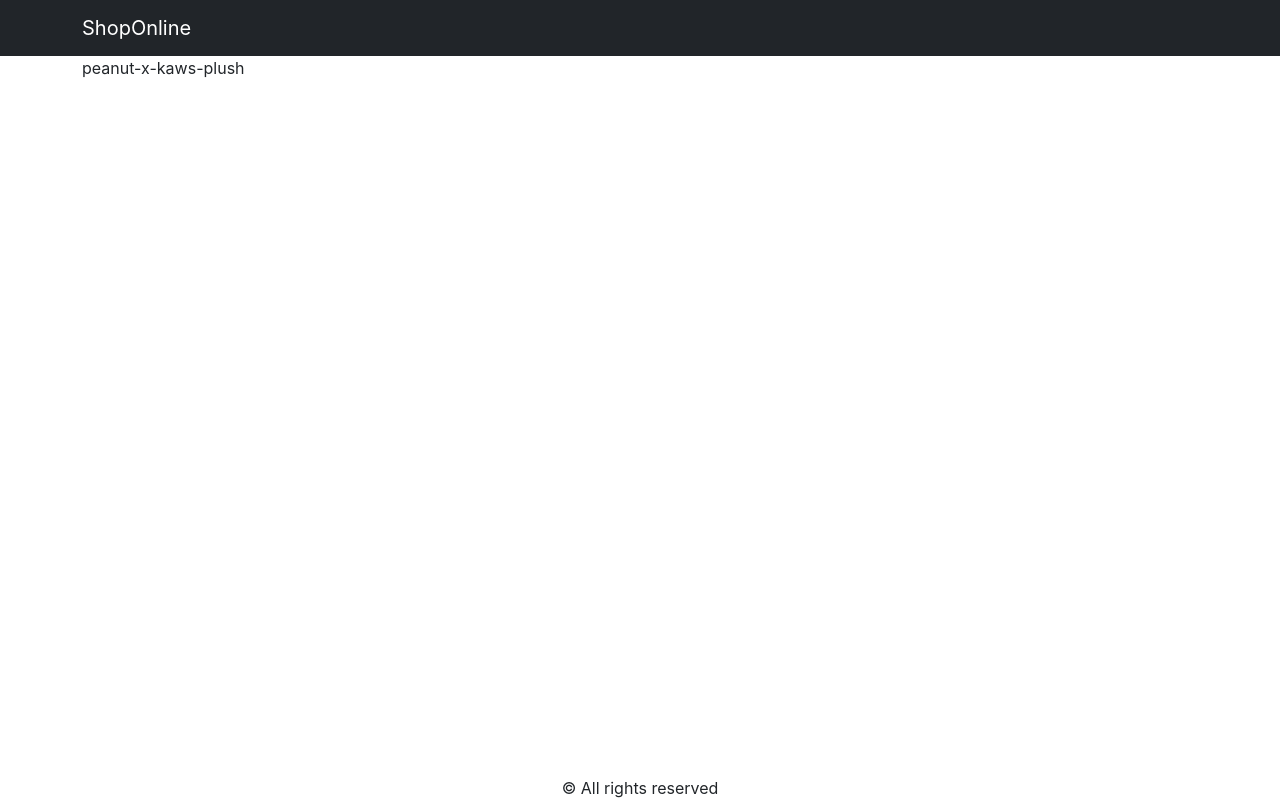
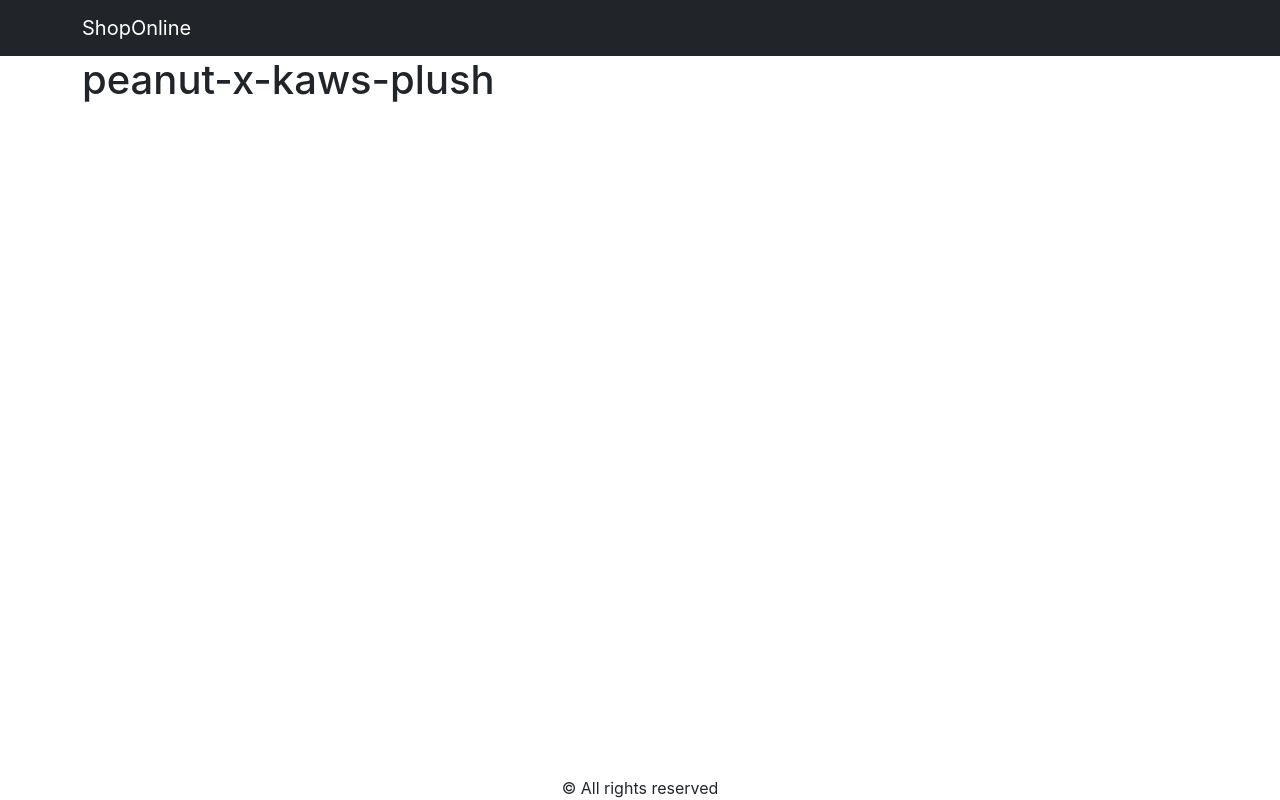
Before and after one commit to diyanxu/ShopOnline, a React (Create React App) app in the folder frontend/: page /product/peanut-x-kaws-plush in a window 1280 px wide. Built offline with nearby package versions, Linux system fonts and the light colour scheme.

Commit message:
fixed text error in products apge

```diff
--- a/frontend/src/screens/ProductScreen.js
+++ b/frontend/src/screens/ProductScreen.js
@@ -3,6 +3,10 @@
 function ProductScreen() {
   const params = useParams();
   const { slug } = params;
-  return <div>{slug}</div>;
+  return (
+    <div>
+      <h1>{slug}</h1>
+    </div>
+  );
 }
 export default ProductScreen;
```
